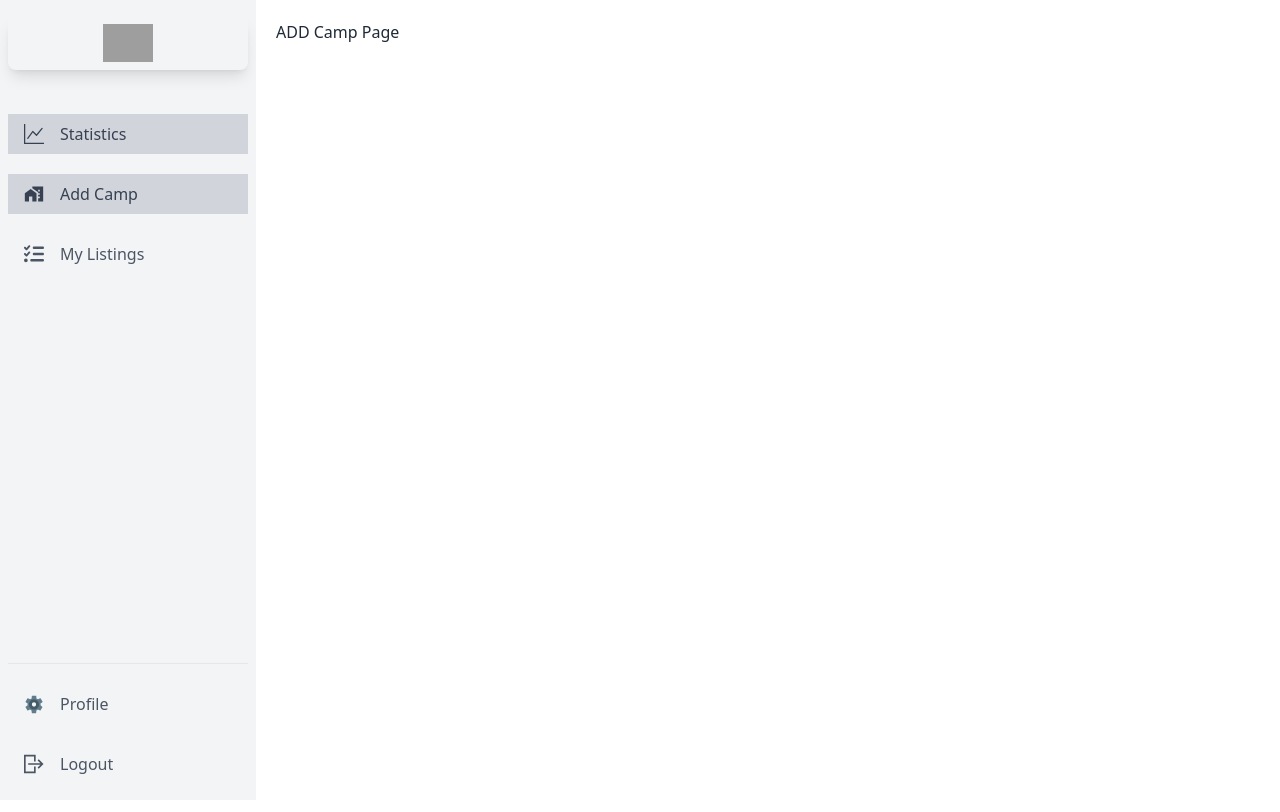
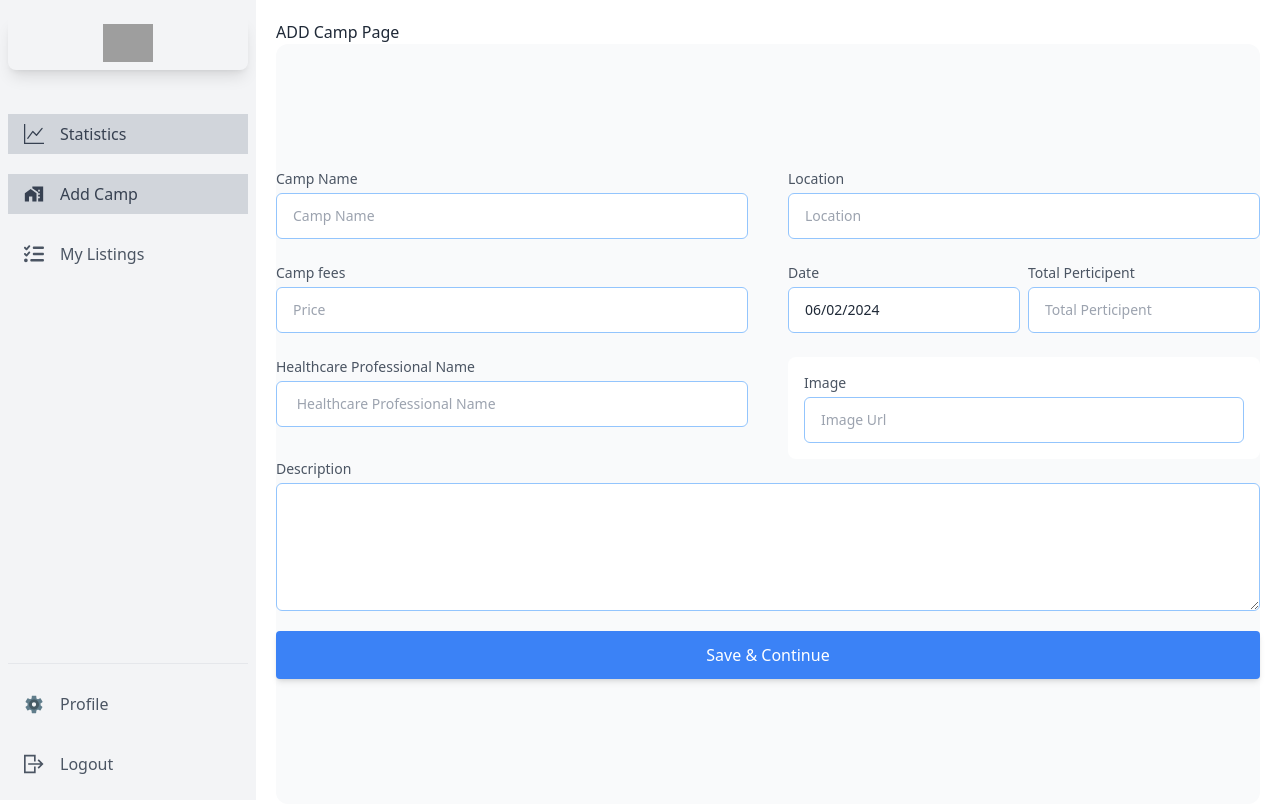
Before and after one commit to fahimhossain26/MedialCamp-Management-, a React (Vite) app: page /dashboard/add-camp in a window 1280 px wide. Shown: the top 812 px of the page. Built offline with nearby package versions, Linux system fonts and the light colour scheme; no server answers; grey boxes are pictures that could not be loaded.

Commit message:
add camp page

```diff
--- a/package.json
+++ b/package.json
@@ -16,6 +16,7 @@
     "localforage": "^1.10.0",
     "match-sorter": "^6.3.4",
     "react": "^18.2.0",
+    "react-datepicker": "^6.9.0",
     "react-dom": "^18.2.0",
     "react-helmet-async": "^2.0.5",
     "react-hook-form": "^7.51.5",
--- a/src/Components/DashBoard/Sidebar/Sidebar.jsx
+++ b/src/Components/DashBoard/Sidebar/Sidebar.jsx
@@ -95,6 +95,7 @@ const Sidebar = () => {
               {/* Statistics */}
               <NavLink
                 to='/dashboard'
+                en
                 className={({ isActive }) =>
                   `flex items-center px-4 py-2 my-5  transition-colors duration-300 transform  hover:bg-gray-300   hover:text-gray-700 ${
                     isActive ? 'bg-gray-300  text-gray-700' : 'text-gray-600'
@@ -106,7 +107,7 @@ const Sidebar = () => {
                 <span className='mx-4 font-medium'>Statistics</span>
               </NavLink>
 
-              {/* Add Room */}
+              {/* Add Camp*/}
               <NavLink
                 to='add-camp'
                 className={({ isActive }) =>
--- /dev/null
+++ b/src/Components/Form/AddCampForm.jsx
@@ -0,0 +1,178 @@
+// import { categories } from '../Categories/CategoriesData'
+import { useState } from "react";
+import DatePicker from "react-datepicker";
+import "react-datepicker/dist/react-datepicker.css";
+
+
+const AddCampForm = ({handelSubmit}) => {
+    const [startDate, setStartDate] = useState(new Date());
+
+  return (
+    <div className='w-full min-h-[calc(100vh-40px)] flex flex-col justify-center items-center text-gray-800 rounded-xl bg-gray-50'>
+      <form onSubmit={handelSubmit} >
+        <div className='grid grid-cols-1 lg:grid-cols-2 gap-10'>
+          <div className='space-y-6'>
+
+
+          <div className='space-y-1 text-sm'>
+              <label htmlFor='title' className='block text-gray-600'>
+              Camp Name
+
+              </label>
+              <input
+                className='w-full px-4 py-3 text-gray-800 border border-blue-300 focus:outline-blue-500 rounded-md '
+                name='title'
+                id='title'
+                type='text'
+                placeholder='Camp Name'
+                required
+              />
+            </div>
+
+            <div className='space-y-1 text-sm'>
+              <label htmlFor='location' className='block text-gray-600'>
+                Camp fees
+              </label>
+              <input
+                className='w-full px-4 py-3 text-gray-800 border border-blue-300 focus:outline-blue-500 rounded-md '
+                name='price'
+                id='price'
+                type='number'
+                placeholder='Price'
+                required
+              />
+            </div>
+
+
+            {/*
+              <div className='flex flex-col gap-2 '>
+              <label className='text-black font-bold font-pops'>Deadline</label>
+
+
+              <DatePicker className="border p-2 px-6 rounded-md" selected={startDate} onChange={(date) => setStartDate(date)} />
+            </div> */}
+
+
+
+            <div className='space-y-1 text-sm'>
+              <label htmlFor='location' className='block text-gray-600'>
+              Healthcare Professional Name
+              </label>
+              <input
+                className='w-full px-4 py-3 text-gray-800 border border-blue-300 focus:outline-blue-500 rounded-md '
+                name='professionalName'
+                id='professionalName'
+                type='text'
+                placeholder=' Healthcare Professional Name'
+                required
+              />
+            </div>
+
+
+
+          </div>
+          <div className='space-y-6'>
+          <div className='space-y-1 text-sm'>
+              <label htmlFor='location' className='block text-gray-600'>
+                Location
+              </label>
+              <input
+                className='w-full px-4 py-3 text-gray-800 border border-blue-300 focus:outline-blue-500 rounded-md '
+                name='location'
+                id='location'
+                type='text'
+                placeholder='Location'
+                required
+              />
+            </div>
+
+
+            <div className='flex justify-between gap-2'>
+              <div className='space-y-1 text-sm'>
+                <label htmlFor='price' className='block text-gray-600'>
+                Date
+                </label>
+                <DatePicker id='date' className="w-full px-4 py-3 text-gray-800 border border-blue-300 focus:outline-blue-500 rounded-md  " selected={startDate} onChange={(date) => setStartDate(date)} />
+              </div>
+
+              <div className='space-y-1 text-sm'>
+                <label htmlFor='guest' className='block text-gray-600'>
+                  Total Perticipent
+                </label>
+                <input
+                  className='w-full px-4 py-3 text-gray-800 border border-blue-300 focus:outline-blue-500 rounded-md '
+                  name='total_Perticipent'
+                  id='total_Perticipent'
+                  type='number'
+                  placeholder='Total Perticipent'
+                  required
+                />
+              </div>
+            </div>
+
+
+            <div className=' p-4 bg-white w-full  m-auto rounded-lg'>
+              {/* <div className='file_upload px-5 py-3 relative border-4 border-dotted border-gray-300 rounded-lg'>
+                <div className='flex flex-col w-max mx-auto text-center'>
+                  <label>
+                    <input
+                      className='text-sm cursor-pointer w-36 hidden'
+                      type='file'
+                      name='image'
+                      id='image'
+                      accept='image/*'
+                      hidden
+                    />
+                    <div className='bg-blue-500 text-white border border-gray-500 rounded font-semibold cursor-pointer p-1 px-3 hover:bg-blue-500'>
+                      Upload Image
+                    </div>
+                  </label>
+                </div>
+              </div> */}
+
+
+<div className='space-y-1 text-sm'>
+              <label htmlFor='location' className='block text-gray-600'>
+                Image
+              </label>
+              <input
+                className='w-full px-4 py-3 text-gray-800 border border-blue-300 focus:outline-blue-500 rounded-md '
+                name='image'
+                id='image'
+                type='text'
+                placeholder='Image Url'
+                required
+              />
+            </div>
+            </div>
+
+
+
+          </div>
+
+
+        </div>
+        <div className='space-y-1 text-sm'>
+              <label htmlFor='description' className='block text-gray-600'>
+                Description
+              </label>
+
+              <textarea
+                id='description'
+                className='block rounded-md focus:rose-300 w-full h-32 px-4 py-3 text-gray-800  border border-blue-300 focus:outline-blue-500 '
+                name='description'
+              ></textarea>
+            </div>
+
+        <button
+          type='submit'
+          className='w-full p-3 mt-5 text-center font-medium text-white transition duration-200 rounded shadow-md bg-blue-500'
+        >
+          Save & Continue
+        </button>
+      </form>
+    </div>
+  )
+}
+
+export default AddCampForm
--- /dev/null
+++ b/src/Components/hook/useAxiosSecure.jsx
@@ -0,0 +1,33 @@
+import axios from 'axios'
+import { useEffect } from 'react'
+
+import { useNavigate } from 'react-router-dom'
+import UseAuth from './UseAuth'
+
+export const axiosSecure = axios.create({
+  baseURL: import.meta.env.VITE_API_URL,
+  withCredentials: true,
+})
+const useAxiosSecure = () => {
+  const { logOut } = UseAuth()
+  const navigate = useNavigate()
+  useEffect(() => {
+    axiosSecure.interceptors.response.use(
+      res => {
+        return res
+      },
+      async error => {
+        console.log('error tracked in the interceptor', error.response)
+        if (error.response.status === 401 || error.response.status === 403) {
+          await logOut()
+          navigate('/login')
+        }
+        return Promise.reject(error)
+      }
+    )
+  }, [logOut, navigate])
+
+  return axiosSecure
+}
+
+export default useAxiosSecure
--- a/src/Components/medicalCamps/CampDetails.jsx
+++ b/src/Components/medicalCamps/CampDetails.jsx
@@ -63,13 +63,13 @@ const CampDetails = () => {
           </div>
         <div>
         <p className=' text-lg font-bold text-gray-600 ml-20 '>
-            professional doctor :{camp?.healthcareProfessional}
+            professional doctor :{camp?.professionalName}
           </p>
           <p className=' text-lg font-bold text-gray-600 ml-20  '>
             Service Area :{ camp?.location}
           </p>
           <p className='mt-6 text-lg font-bold text-gray-600  ml-20 '>
-            Price:{camp?.campFees}$
+            Price:{camp?.price}$
           </p>
         </div>
 
--- a/src/Components/medicalCamps/SingleCamp.jsx
+++ b/src/Components/medicalCamps/SingleCamp.jsx
@@ -2,14 +2,15 @@ import React from 'react';
 import { Link } from 'react-router-dom';
 
 const SingleCamp = ({camp}) => {
-    const { _id, campFees,campName, description, image, location } = camp
+    const { _id, campFees,price,campName, description, image, location,professionalName } = camp
     return (
         <div className="card w-96 bg-base-100 shadow-xl">
       <figure><img src={image} alt="Shoes" /></figure>
       <div className="card-body">
         <h2 className="card-title mx-auto text-3xl font-mono font-bold text-orange-500 mb-2">{campName} </h2>
         <p>{description }</p>
-        <p className='text-orange-600 font-bold'><span className='text-black'>service Price:</span> {campFees}$</p>
+        {/* <p className='text-orange-600 font-bold'><span className='text-black'>service Price:</span> {campFees}$</p> */}
+        <p className='text-orange-600 font-bold'><span className='text-black'>service Price:</span> {price}$</p>
         <p className='text-orange-600 font-bold'><span className='text-black'>camp location :</span> {location}</p>
 
       {/* <div className='flex items-center gap-2'>
--- a/src/Pages/dasboard/Organizer/AddCamp.jsx
+++ b/src/Pages/dasboard/Organizer/AddCamp.jsx
@@ -1,9 +1,71 @@
+// import { createContext } from "react";
+import { Helmet } from "react-helmet-async";
+import AddCampForm from "../../../Components/Form/AddCampForm";
+import UseAuth from "../../../Components/hook/UseAuth";
+import { useMutation } from "@tanstack/react-query";
+import useAxiosSecure , { axiosSecure } from "../../../Components/hook/useAxiosSecure";
+// import { AuthContext } from "../../../Provider/AuthProvider";
 
 
 const AddCamp = () => {
+    const {user}=UseAuth()
+    const axiosSecure= useAxiosSecure()
+
+
+
+    const {mutateAsync}=useMutation({
+
+      mutationFn: async campData=>{
+        const {data}=await axiosSecure.post('/camp',campData)
+       return data
+      },
+      onSuccess: ()=>{
+        console.log('data saev suess fully ');
+      }
+    })
+
+    //from handeler
+    const handelSubmit=async e => {
+        e.preventDefault()
+        const form=e.target
+        const location=form.location.value
+        const title=form.title.value
+        // const title=form.title.value
+        // const to=''
+        // const from=''
+        const price=form.price.value
+        const description=form.description.value
+        const image=form.image.value
+        const professionalName=form.professionalName.value
+        const date=form.date.value
+        const organizer={
+         Name: user?.displayName,
+         image:user?.photoURL,
+         email:user?.email
+
+        }
+
+       try {
+        const campData={location,title,price,description,image,organizer,date,professionalName}
+        console.table(campData)
+
+        //post request to a server
+        await mutateAsync(campData)
+       }
+       catch(err){
+        console.log(err)
+       }
+
+
+    }
     return (
         <div>
+              <Helmet>
+                <title>Add Camp|| MCMS</title>
+              </Helmet>
+
             <h1>ADD Camp Page </h1>
+           <AddCampForm  handelSubmit={handelSubmit}> </AddCampForm>
         </div>
     );
 };
```
Also changed, not shown: 1 other file (tests, documents, lock files or other folders).
